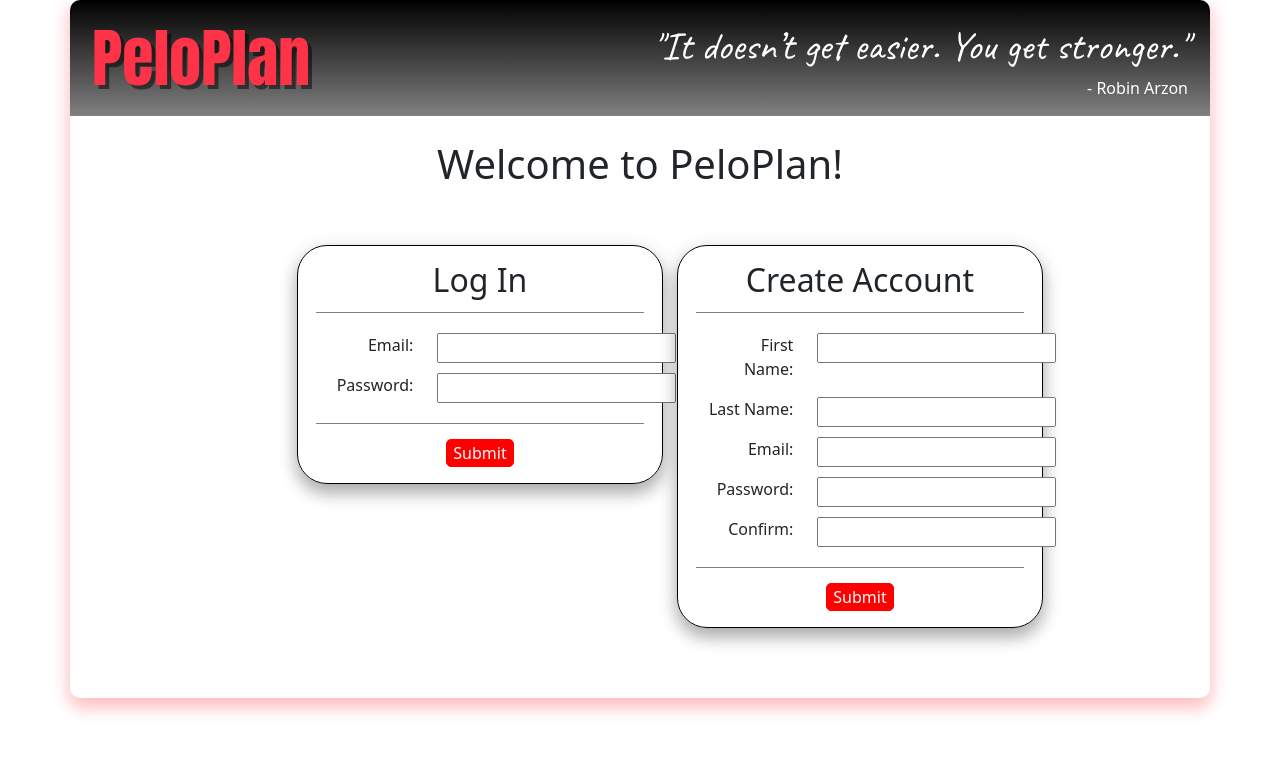
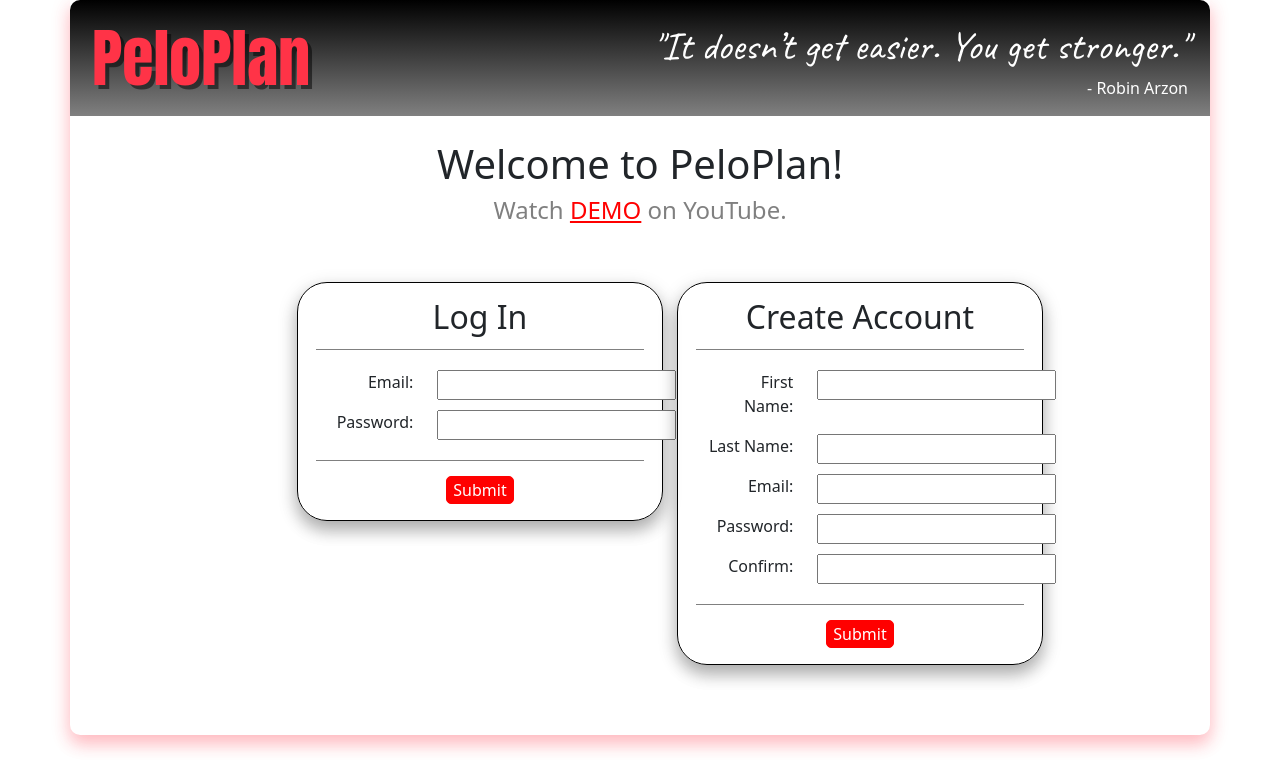
Before and after one commit to linzmacd/peloplan, a Flask app: page / in a window 1280 px wide. Shown: the top 775 px of the page. Run offline with Flask 2, Linux system fonts and the light colour scheme; some web fonts are replaced.

Commit message:
Added demo video link to homepage

```diff
--- a/static/css/style.css
+++ b/static/css/style.css
@@ -80,6 +80,13 @@
 .rb:hover {
   background-color: firebrick;
   border: 1px solid firebrick;
+}
+.demo-video {
+  color: gray;
+}
+.demo-video a {
+  color: red;
+
 }
 /* PeloPlan Calendar & Modals */
 .fc-list-event-time {
--- a/templates/homepage.html
+++ b/templates/homepage.html
@@ -7,6 +7,7 @@
   <div class='column'>
     <br>
     <h1>Welcome to PeloPlan!</h1>
+    <h4 class='demo-video'>Watch <a href="https://youtu.be/wR8js2b2S1I">DEMO</a> on YouTube.</h4>
     <br>
   </div>
 </div>
```
